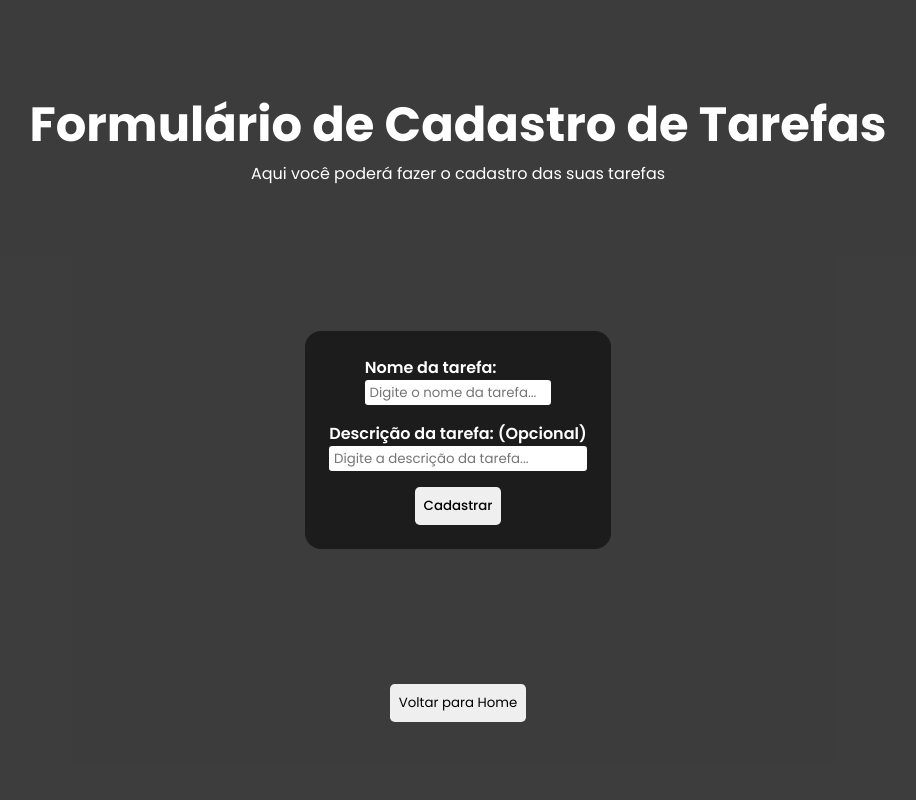
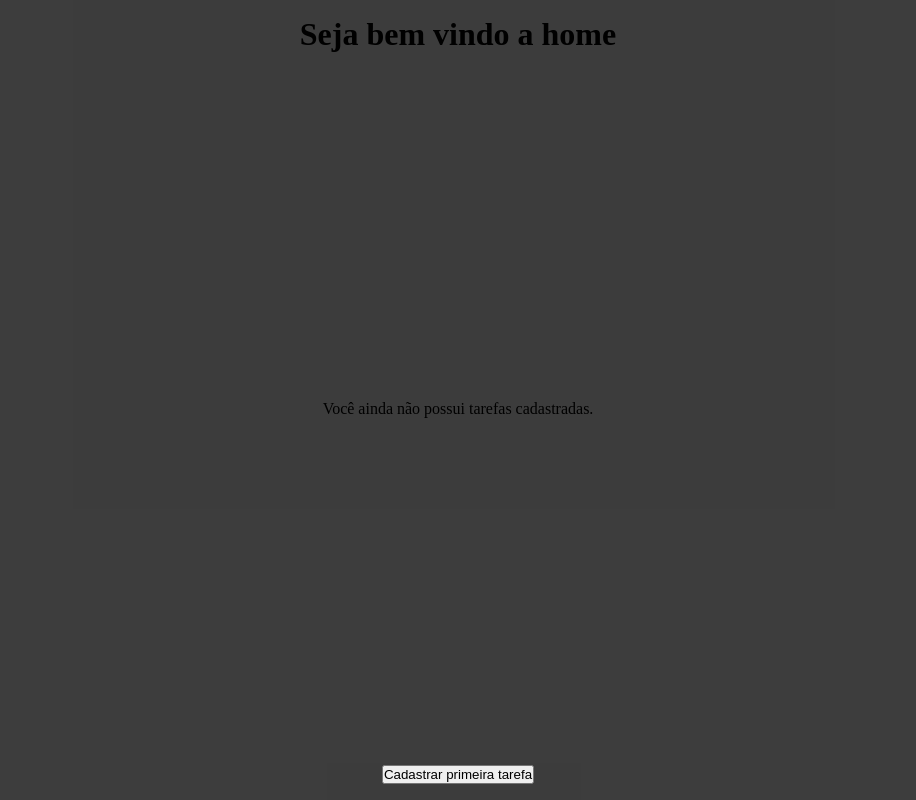
Before and after one commit to CaioAbner/TO-DO-List, a React (Vite) app in the folder front/: page / in a window 1280 px wide. Shown: the whole page, without its empty margins (182-1098 px from the left). Built offline with nearby package versions, Linux system fonts and the light colour scheme; no server answers.

Commit message:
Correção do direcionamento para home

```diff
--- a/front/src/pages/home/index.tsx
+++ b/front/src/pages/home/index.tsx
@@ -70,16 +70,22 @@ function Home() {
             <p id="homeDesc">Aqui você poderá ver suas tarefas e o progresso delas</p>
           </div>
           <ListaTarefas
-          tarefasParaExibir={tarefa}
-          escolherAtualizar={setIdSelecionado}
-          idAtivo={idSelecionado} />
+            tarefasParaExibir={tarefa}
+            escolherAtualizar={setIdSelecionado}
+            idAtivo={idSelecionado} />
           <div id="homeButtons">
             <button title="Clique aqui caso deseje adicionar uma nova tarefa" id="btn_form" onClick={() => redirecionar("cadastrar")}>Cadastrar Tarefa</button>
             <button title="Clique aqui caso deseje atualizar uma tarefa" id="btn_updt" onClick={selecionarAtualizar}>Atualizar Tarefa</button>
             <button title="Clique aqui caso deseje excluir uma tarefa" id="btn_delete" onClick={deletarTarefa}>Excluir Tarefa</button>
           </div>
         </div>
-        : <FormTarefas />}
+        : <div id="homeContainer">
+          <h1>Seja bem vindo a home</h1>
+          <p>Você ainda não possui tarefas cadastradas.</p>
+          <button onClick={() => redirecionar("cadastrar")}>
+            Cadastrar primeira tarefa
+          </button>
+        </div> }
     </>
   )
 }
```
